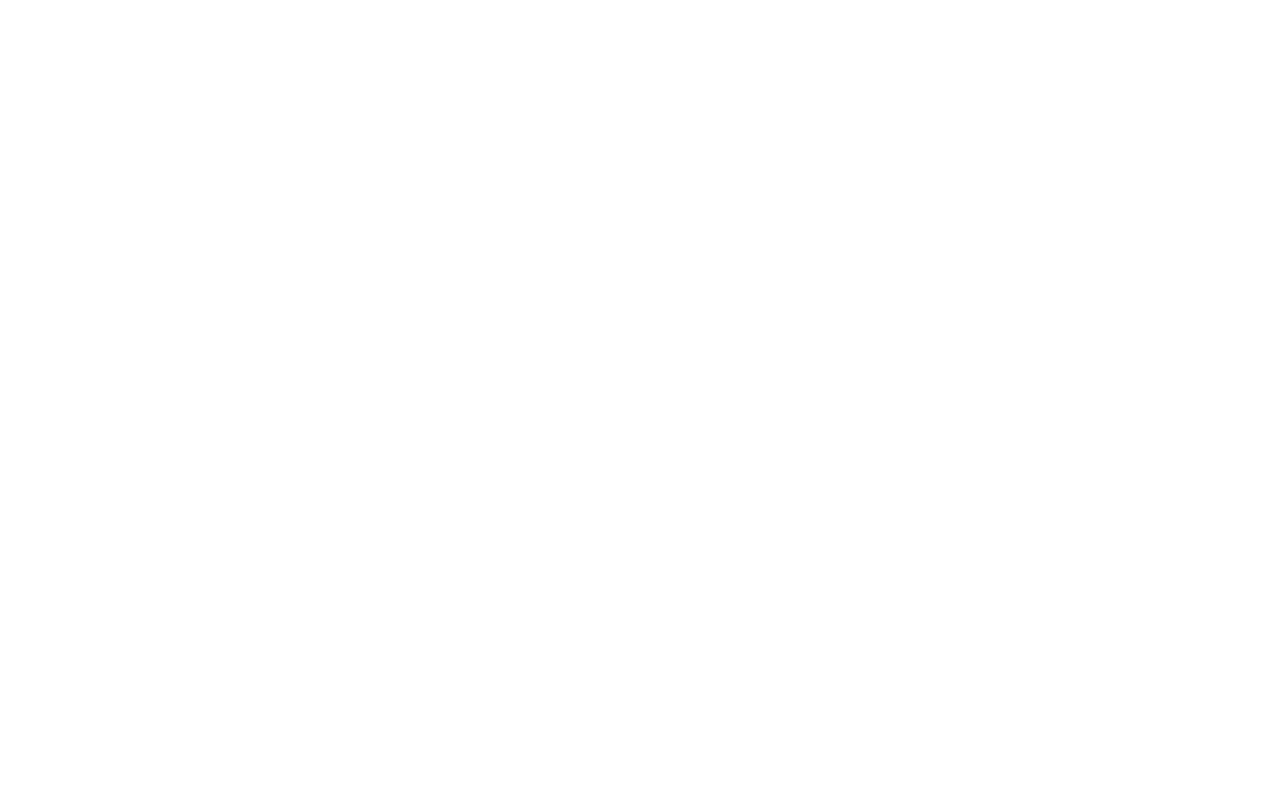
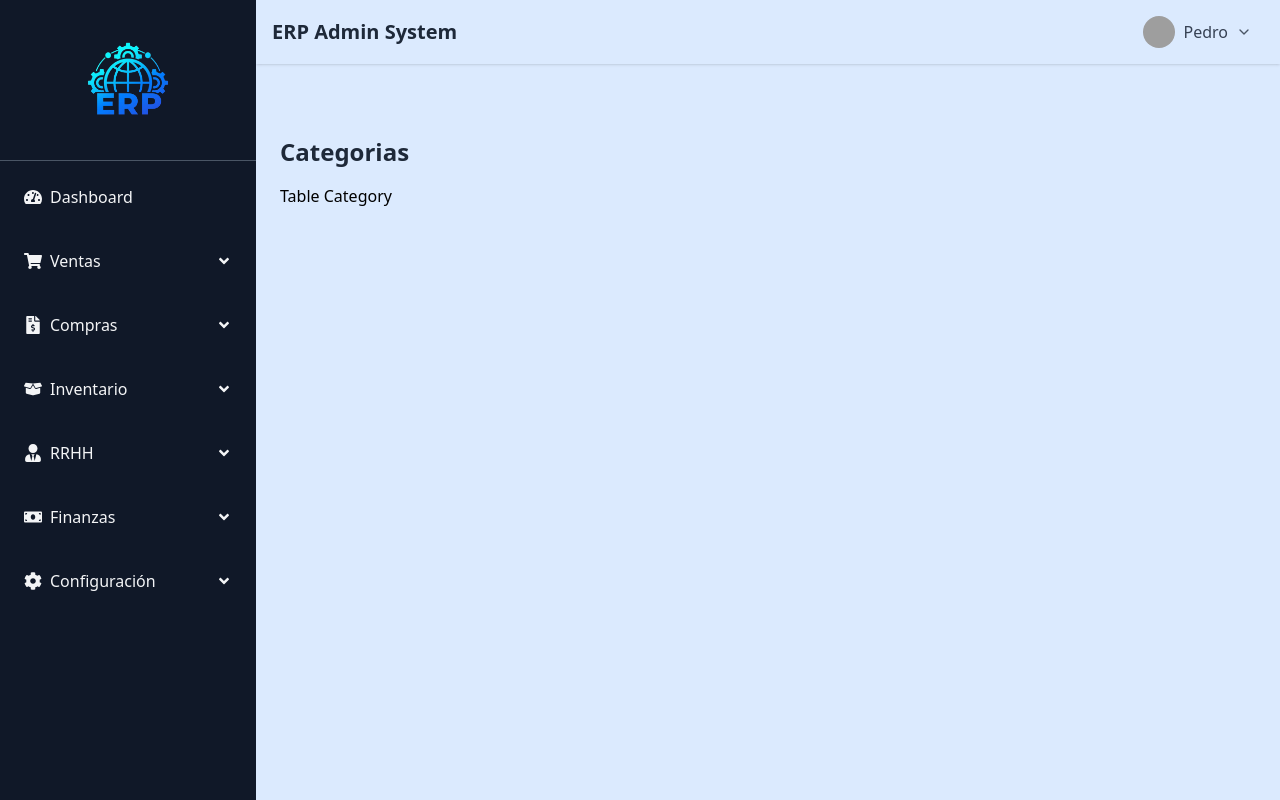
Before and after one commit to PPOSM1993/online_store_drf_react, a React (Vite) app in the folder frontend/: page /category in a window 1280 px wide. Before the commit this address had no page. Built offline with nearby package versions, Linux system fonts and the light colour scheme; sample sign-in values are in the browser's storage; grey boxes are pictures that could not be loaded.

Commit message:
creacion frontend para vista de lista categoria

```diff
--- a/frontend/src/App.jsx
+++ b/frontend/src/App.jsx
@@ -1,8 +1,6 @@
 import { BrowserRouter as Router, Routes, Route, Navigate } from 'react-router-dom'
 
-import { Login, Dashboard, Register, CustomerList, CustomerForm } from './index'
-import { Home } from './index'
-
+import { Login, Dashboard, Register, CustomerList, CustomerForm, CategoryForm, CategoryList } from './index'
 
 
 function App() {
@@ -21,6 +19,10 @@
         <Route path="/dashboard" element={isAuthenticated() ? <Dashboard /> : <Navigate to="/login" />} />
         <Route path="/customers" element={isAuthenticated() ? <CustomerList /> : <Navigate to="/login" />} />
         <Route path="/customers/create" element={isAuthenticated() ? <CustomerForm /> : <Navigate to="/login" />} />
+        <Route path="/category" element={isAuthenticated() ? <CategoryList /> : <Navigate to="/login" />} />
+
+        <Route path="/category/create" element={isAuthenticated() ? <CategoryForm /> : <Navigate to="/login" />} />
+
       </Routes>
     </Router>
   )
--- /dev/null
+++ b/frontend/src/components/CategoryList.jsx
@@ -0,0 +1,33 @@
+import React, { useState } from "react";
+
+import { Sidebar, Header, CategoryTable } from "../index.js";
+
+const CategoryList = () => {
+    const [sidebarOpen, setSidebarOpen] = useState(false);
+
+
+    const toggleSidebar = () => setSidebarOpen(!sidebarOpen);
+
+    return (
+        <div className="min-h-screen bg-blue-100 flex flex-col md:flex-row">
+            <Sidebar isOpen={sidebarOpen} toggleSidebar={toggleSidebar} />
+
+            {sidebarOpen && (
+                <div
+                    className="fixed inset-0 bg-black opacity-40 z-40 md:hidden"
+                    onClick={toggleSidebar}
+                ></div>
+            )}
+
+            <div className="flex-1 md:ml-64">
+                <Header />
+                <main className="p-4 sm:p-6">
+                    <h1 className="text-xl sm:text-2xl font-bold mb-4 text-gray-800">Categorias</h1>
+                    <CategoryTable />
+                </main>
+            </div>
+        </div>
+    );
+};
+
+export default CategoryList;
--- /dev/null
+++ b/frontend/src/components/CategoryTable.jsx
@@ -0,0 +1,20 @@
+import React from "react";
+import axios from "axios";
+import { useState, useEffect } from "react";
+import { Link, useNavigate } from "react-router-dom";
+import { FaPen, FaPlus } from "react-icons/fa";
+import { MdDelete } from "react-icons/md";
+import Swal from "sweetalert2";
+
+const CategoryTable = () => {
+
+
+
+    return (
+        <>
+            Table Category
+        </>
+    )
+}
+
+export default CategoryTable;
--- a/frontend/src/index.js
+++ b/frontend/src/index.js
@@ -1,4 +1,6 @@
 export { default as App } from './App';
+export { default as CategoryList } from './components/CategoryList';
+export { default as CategoryTable } from './components/CategoryTable';
 export { default as CustomerList } from './components/CustomerList';
 export { default as CustomerTable } from './components/CustomerTable';
 export { default as DashboardComponent } from './components/DashboardComponent';
@@ -9,6 +11,7 @@
 export { default as UserDropdown } from './components/UserDropdown';
 export { default as Home } from './home/Home';
 export * from './main';
+export { default as CategoryForm } from './pages/CategoryForm';
 export { default as CustomerForm } from './pages/CustomerForm';
 export { default as Dashboard } from './pages/Dashboard';
 export { default as Login } from './pages/Login';
--- /dev/null
+++ b/frontend/src/pages/CategoryForm.jsx
@@ -0,0 +1,13 @@
+import React from 'react';
+
+
+
+const CategoryForm = () => {
+    return (
+        <>
+            <div>Category Form</div>
+        </>
+    )
+}
+
+export default CategoryForm;
```
Also changed, not shown: 1 other file (tests, documents, lock files or other folders).
